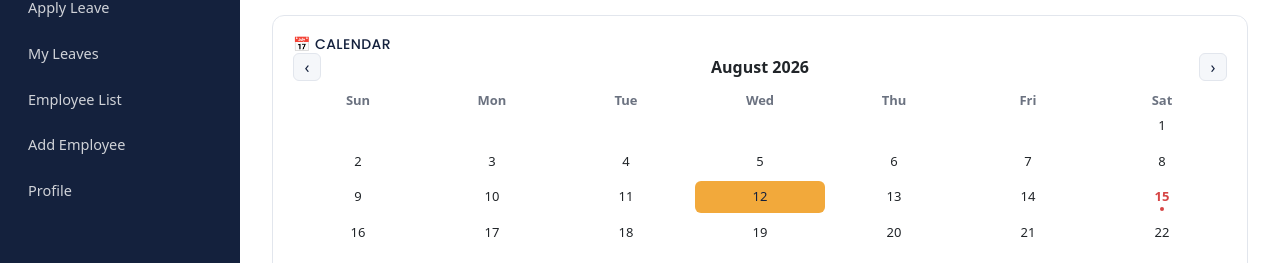
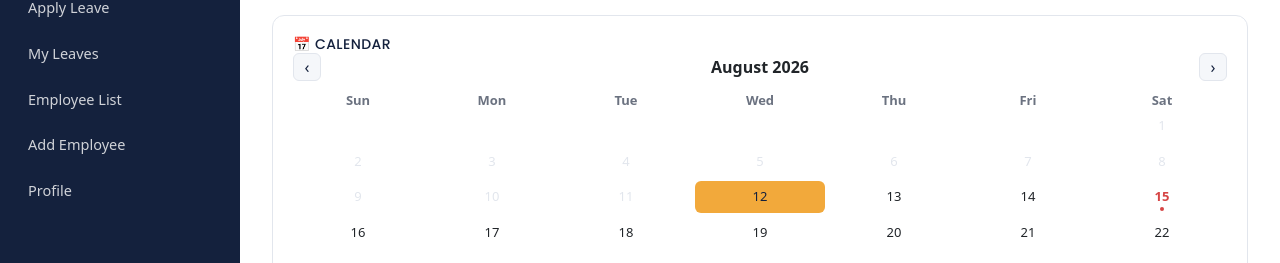
Before and after one commit to Deepika-sridaran/Employee-management-system, a React (Vite) app: page /dashboard in a window 1280 px wide. Shown: the part 175-438 px from the top of the page. Built offline with nearby package versions, Linux system fonts and the light colour scheme; no server answers; sample sign-in values are in the browser's storage.

Commit message:
Added employee dashboard

```diff
--- a/src/components/CalendarCard.jsx
+++ b/src/components/CalendarCard.jsx
@@ -45,6 +45,8 @@ function CalendarCard() {
   }
 
   function handleDateClick(dateStr) {
+    if (dateStr < todayStr)
+      return;
     setSelectedDate(dateStr === selectedDate ? null : dateStr);
   }
 
@@ -75,6 +77,7 @@ function CalendarCard() {
           {days.map((day) => {
             const dateStr = formatDateStr(viewYear, viewMonth, day);
             const isToday = dateStr === todayStr;
+            const isPast = dateStr < todayStr;
             const isSelected = dateStr === selectedDate;
             const holiday = getHolidayForDate(dateStr);
             return (
@@ -84,6 +87,7 @@ function CalendarCard() {
                 className={[
                   isToday ? "today" : "",
                   holiday ? "holiday-date" : "",
+                  isPast ? "past-date" : "",
                   isSelected ? "selected-date" : "",
                 ].join(" ").trim()}
                 title={holiday ? holiday.name : ""}
--- a/src/dummy/Dashboard.css
+++ b/src/dummy/Dashboard.css
@@ -70,8 +70,25 @@
   font-size: 13px;
   max-width: 100%;
 }
-.calendar-days span { color: var(--ems-slate-soft); font-weight: 600; }
-.calendar-dates span { padding: 6px 0; border-radius: 6px; }
+.calendar-days span {
+  color: var(--ems-slate-soft);
+  font-weight: 600;
+}
+
+.calendar-dates .past-date {
+  color: var(--ems-border);
+  cursor: not-allowed;
+}
+
+.calendar-dates .past-date:hover {
+  background: transparent;
+}
+
+.calendar-dates span {
+  padding: 6px 0;
+  border-radius: 6px;
+}
+
 .calendar-dates .today {
   background: var(--ems-amber);
   color: var(--ems-navy);
--- a/src/dummy/EmployeeList.jsx
+++ b/src/dummy/EmployeeList.jsx
@@ -1,6 +1,7 @@
 import { useState, useEffect } from "react";
 import { useNavigate } from "react-router-dom";
 import { getAllEmployees, deleteEmployee } from "../services/employeeServices.js";
+import MainLayout from "../layouts/MainLayout.jsx";
 
 function EmployeeList() {
     const navigate = useNavigate();
@@ -33,9 +34,12 @@ function EmployeeList() {
     }
 
     return (
-        <div>
-            <h1>Employee List</h1>
-            <table border="1" cellPadding="10">
+        <MainLayout>
+            <div style={{ padding: "20px"}}>
+    <div style={{ padding: "20px" }}>
+        <h1>Employee List</h1>
+        <div style={{ overflowX: "auto" }}>
+            <table border="1" cellPadding="10" style={{ width: "100%", borderCollapse: "collapse" }}>
                 <thead>
                     <tr>
                         <th>ID</th>
@@ -59,9 +63,7 @@ function EmployeeList() {
                             <td>{employee.designation}</td>
                             <td>{employee.address}</td>
                             <td>
-                                <button
-                                    onClick={() => navigate(`/edit-employee/${employee.employee_id}`)}
-                                >
+                                <button onClick={() => navigate(`/edit-employee/${employee.employee_id}`)}>
                                     Edit
                                 </button>
                                 <button onClick={() => handleDelete(employee.employee_id)}>
@@ -73,7 +75,9 @@ function EmployeeList() {
                 </tbody>
             </table>
         </div>
-    );
+        </div>
+    </div>
+        </MainLayout>
+  );
 }
-
 export default EmployeeList;
```
